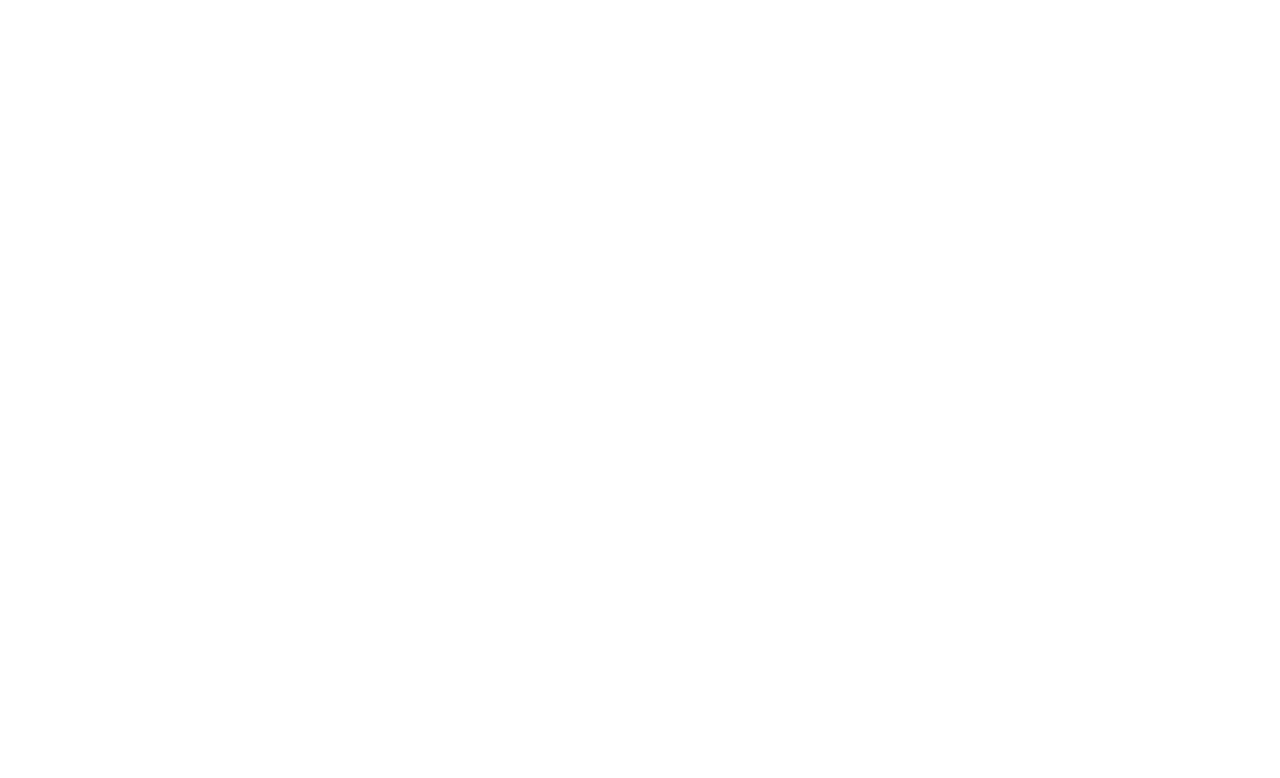
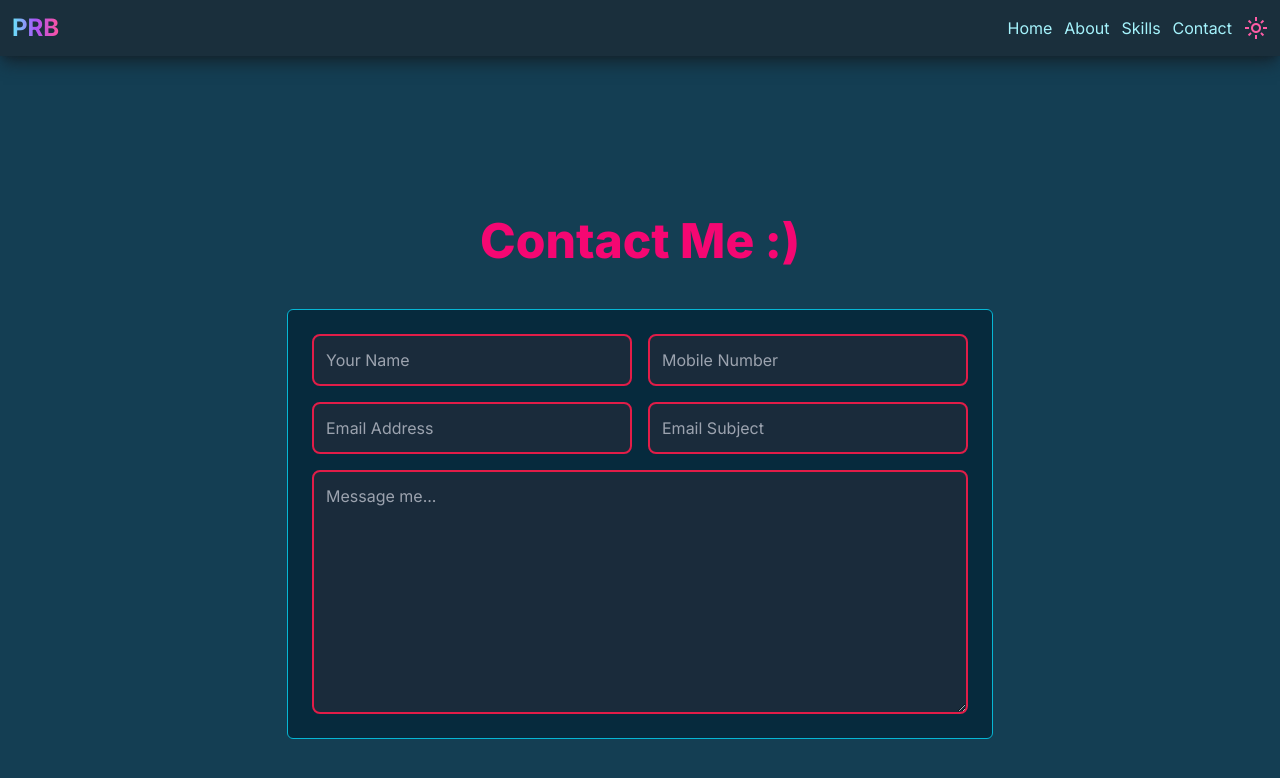
Before and after one commit to prantiranibanda/MyFolio, a Next.js app: page /contact in a window 1280 px wide. Shown: the top 778 px of the page. Built offline with nearby package versions, Linux system fonts and the light colour scheme.

Commit message:
Contact page done

```diff
--- a/src/app/components/Navbar.jsx
+++ b/src/app/components/Navbar.jsx
@@ -9,7 +9,7 @@
     return (
         <div className="sticky top-0">
             {/* Navbar */}
-            <div className={`flex ${(mode)?"bg-[#143e53]":"bg-[#1A2F3C]"} p-3 items-center`}>
+            <div className={`flex ${(mode)?"bg-[#143e53]":"bg-[#1A2F3C]"} p-3 items-center shadow-lg shadow-[#15242dd2]/90`}>
                 <div className="flex mr-3 text-[#ff5ca5] sm:hidden items-center" onClick={toggleExpand}><span className="material-symbols-outlined">{(isExpanded)?"expand_more":"menu"}</span></div>
                 <div className='font-bold text-transparent text-2xl bg-clip-text bg-gradient-to-r from-cyan-300 via-purple-500 to-[#ff529f]'><Link href="/">PRB</Link></div>
                 <div className='hidden text-cyan-200 sm:flex ml-auto space-x-3'>
--- a/src/app/contact/page.jsx
+++ b/src/app/contact/page.jsx
@@ -1,9 +1,35 @@
-import React from 'react'
+"use client";
+import Navbar from "../components/Navbar";
+import React from 'react';
+import { useState } from "react";
 
 export default function Page() {
+  const [isLightMod, setIsLightMod] = useState(false);
+  const toggleMode = () => {
+    setIsLightMod(!isLightMod);
+  };
   return (
     <div>
-
+      <div className="min-h-screen bg-[#143e53]">
+        <Navbar mode={isLightMod} toggleMode={toggleMode} />
+        <div className="h-screen flex justify-center items-center ">
+          <div className="flex flex-col items-center">
+          <div className="text-4xl sm:text-5xl 2xl:text-6xl font-extrabold text-[#f50772] my-11">Contact Me :)</div>
+          <div className="p-6 rounded-md border border-cyan-500 bg-[#062a3d]">
+            <div className="sm:flex sm:space-x-4 mb-4">
+              <div><input className="mb-4 w-96 sm:w-72 md:w-80 sm:mb-0 border-2 border-rose-600 rounded-lg p-3 bg-[#1a2b3b] text-white" placeholder="Your Name" type="text" name="" id="" /></div>
+              <div><input className="w-96 sm:w-72 md:w-80 border-2 border-rose-600 rounded-lg p-3 bg-[#1a2b3b] text-white" placeholder="Mobile Number" type="text" name="" id="" /></div>
+            </div>
+            <div className="sm:flex sm:space-x-4 mb-4">
+              <div><input className="mb-4 w-96 sm:w-72 md:w-80 sm:mb-0 border-2 border-rose-600 rounded-lg p-3 bg-[#1a2b3b] text-white" placeholder="Email Address" type="text" name="" id="" /></div>
+              <div><input className="w-96 sm:w-72 md:w-80 border-2 border-rose-600 rounded-lg p-3 bg-[#1a2b3b] text-white" placeholder="Email Subject" type="text" name="" id="" /></div>
+            </div>
+            <div><textarea className="hidden sm:block w-full border-2 border-rose-600 rounded-lg p-3 bg-[#1a2b3b] text-white" rows="9" placeholder="Message me..." type="text" name="" id="" /></div>
+            <div><textarea className="sm:hidden w-full border-2 border-rose-600 rounded-lg p-3 bg-[#1a2b3b] text-white" rows="3" placeholder="Message me..." type="text" name="" id="" /></div>
+          </div>
+          </div>
+        </div>
+      </div>
     </div>
   )
 }
```
